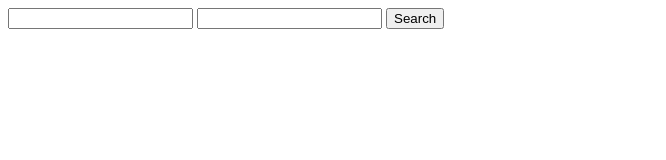
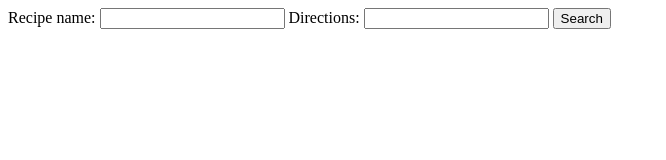
Before and after one commit to munizao/ct-lab8, a website with bundled scripts: page public/index.html in a window 1280 px wide. Shown: the whole page, without its empty margins (0-666 px from the left). Built offline with nearby package versions, Linux system fonts and the light colour scheme.

Commit message:
add labels to form

```diff
--- a/public/index.html
+++ b/public/index.html
@@ -8,7 +8,9 @@
 </head>
 <body>
     <form id="recipe-input-form">
+        <label>Recipe name:</label>
         <input type="text" name="name">
+        <label>Directions:</label>
         <input type="text" name="directions">
         <button>Search</button>
     </form>
```
